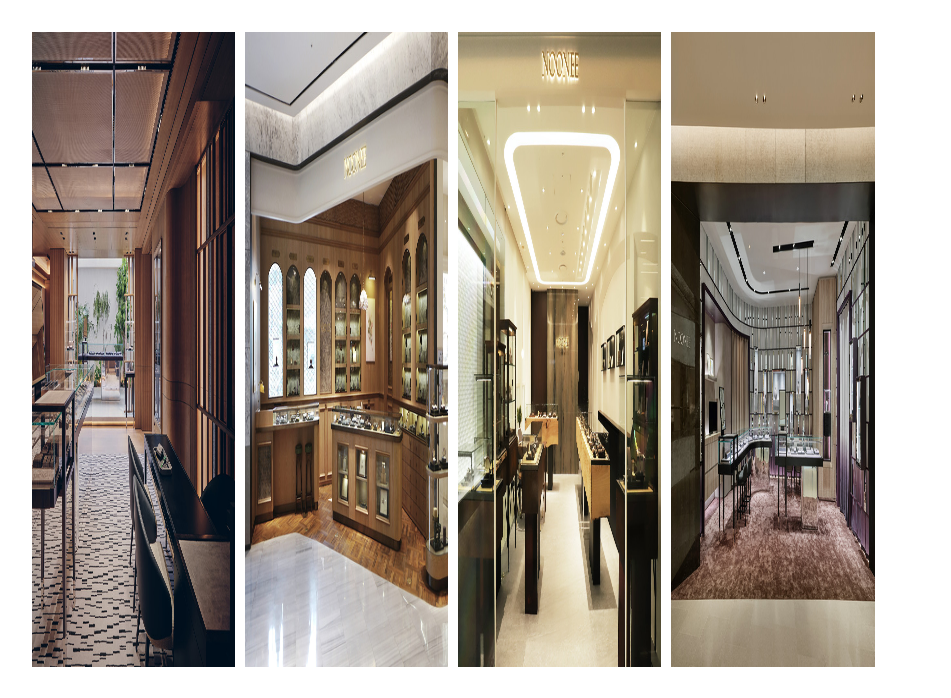
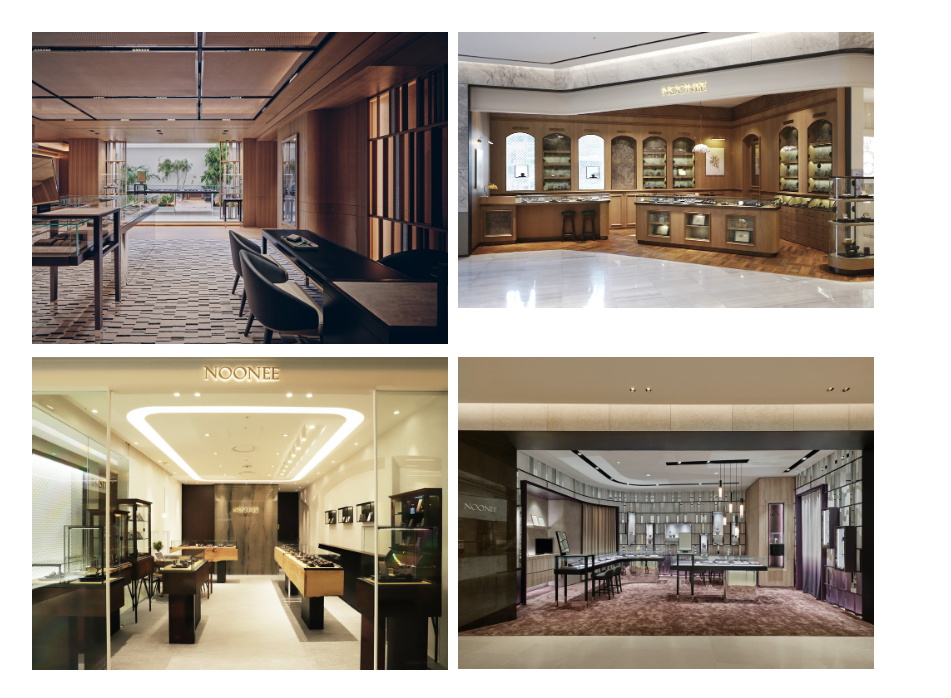
Before and after one commit to DFItss/webStudy, a plain HTML site: page project-noonee/brandPage01.html in a window 1280 px wide. Shown: the part 1442-2140 px from the top of the page, without its empty margins (187-1138 px from the left). Drawn offline with Linux system fonts and the light colour scheme.

Commit message:
팀프로젝트 브랜드 1번 페이지 수정

```diff
--- a/project-noonee/brandPage01.css
+++ b/project-noonee/brandPage01.css
@@ -95,16 +95,16 @@
 
 
 .album-box {
-    width: 853px;
-    height: 645px;
+    width: 80%;
     margin: 0 auto;
     display: flex;
-    justify-content: space-around;
-    flex-direction: row;
+    justify-content: center;
+    flex-wrap: wrap;
 }
 
 .album-img-box {
-    width: 100%;
+    width: 416px;
+    height: 100%;
     padding: 5px;
 
 }
```
